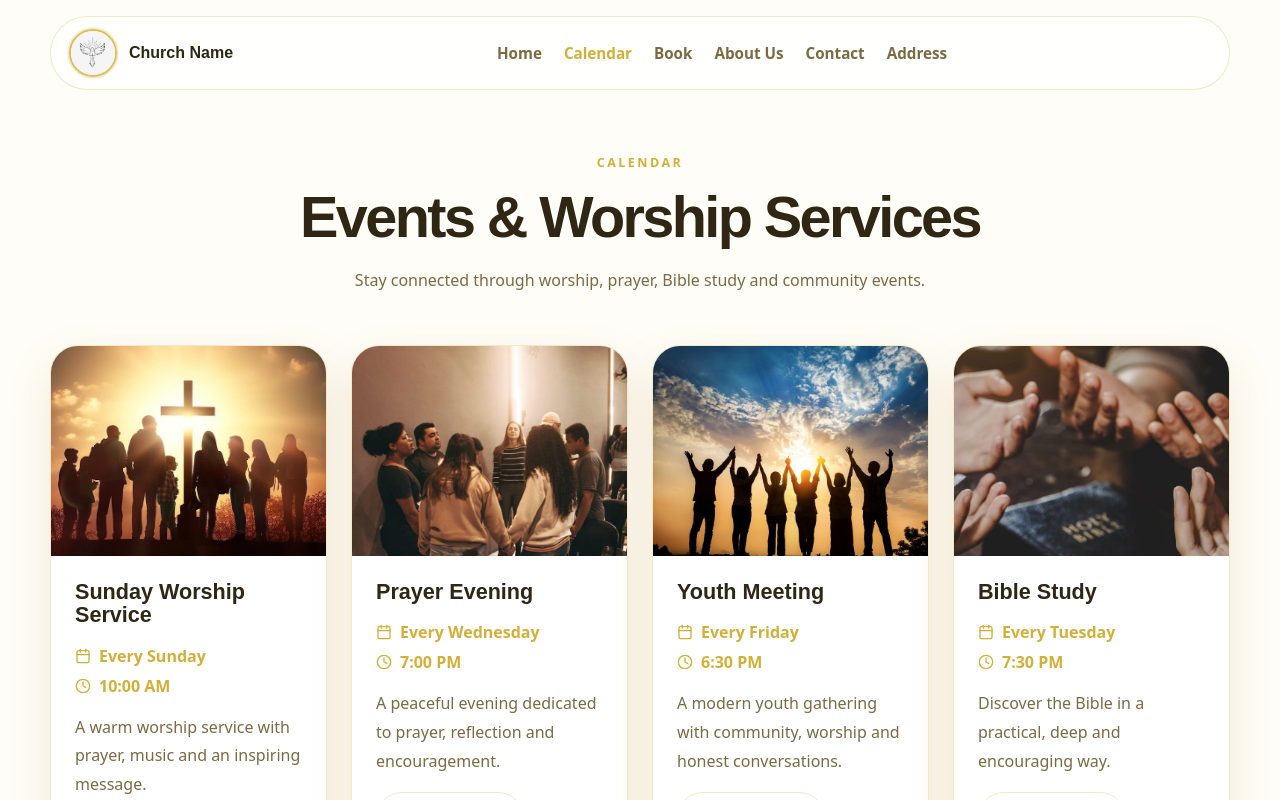
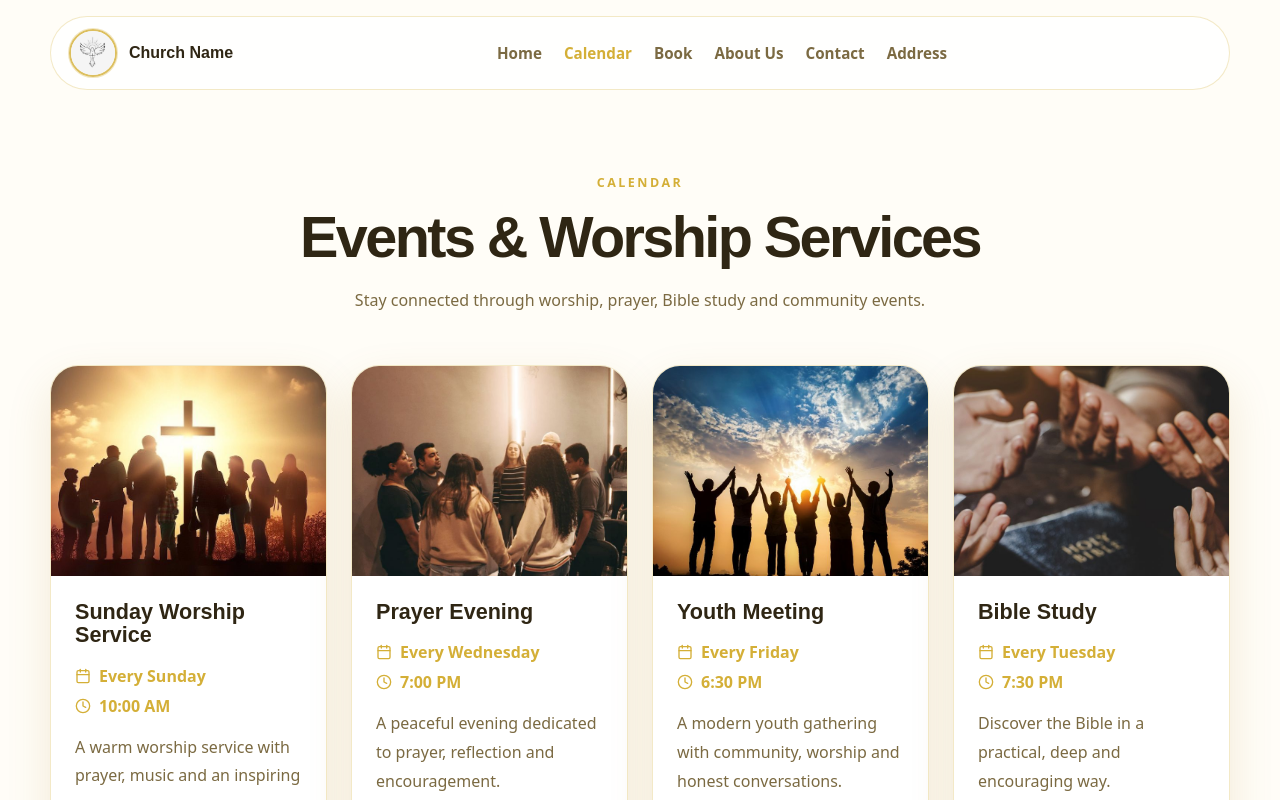
Before and after one commit to dmc141592/church-website, a React (Vite) app: page /calendar in a window 1280 px wide. Shown: the top 800 px of the page. Built offline with nearby package versions, Linux system fonts and the light colour scheme.

Commit message:
mobile view navibar padding angepasst

```diff
--- a/src/styles/globals.css
+++ b/src/styles/globals.css
@@ -14,7 +14,9 @@ main { min-height: 70vh; }
 .container { width: min(1180px, calc(100% - 40px)); margin: 0 auto; }
 .narrow { width: min(820px, calc(100% - 40px)); }
 .section { padding: 120px 0; }
-.page-section { padding-top: 150px; }
+.page-section {
+  padding-top: 170px;
+}
 .section-heading { margin-bottom: 50px; }
 .centered { text-align: center; max-width: 760px; margin-inline: auto; }
 h1, h2, h3, h4 { font-family: 'Montserrat', sans-serif; line-height: 1.08; margin: 0 0 18px; color: var(--text); }
@@ -156,6 +158,9 @@ p { color: var(--muted); line-height: 1.8; }
 }
 
 @media (max-width: 640px) {
+  .page-section {
+    padding-top: 210px;
+  }
   .hero {
     min-height: 92vh;
     padding: 130px 14px 80px;
```
